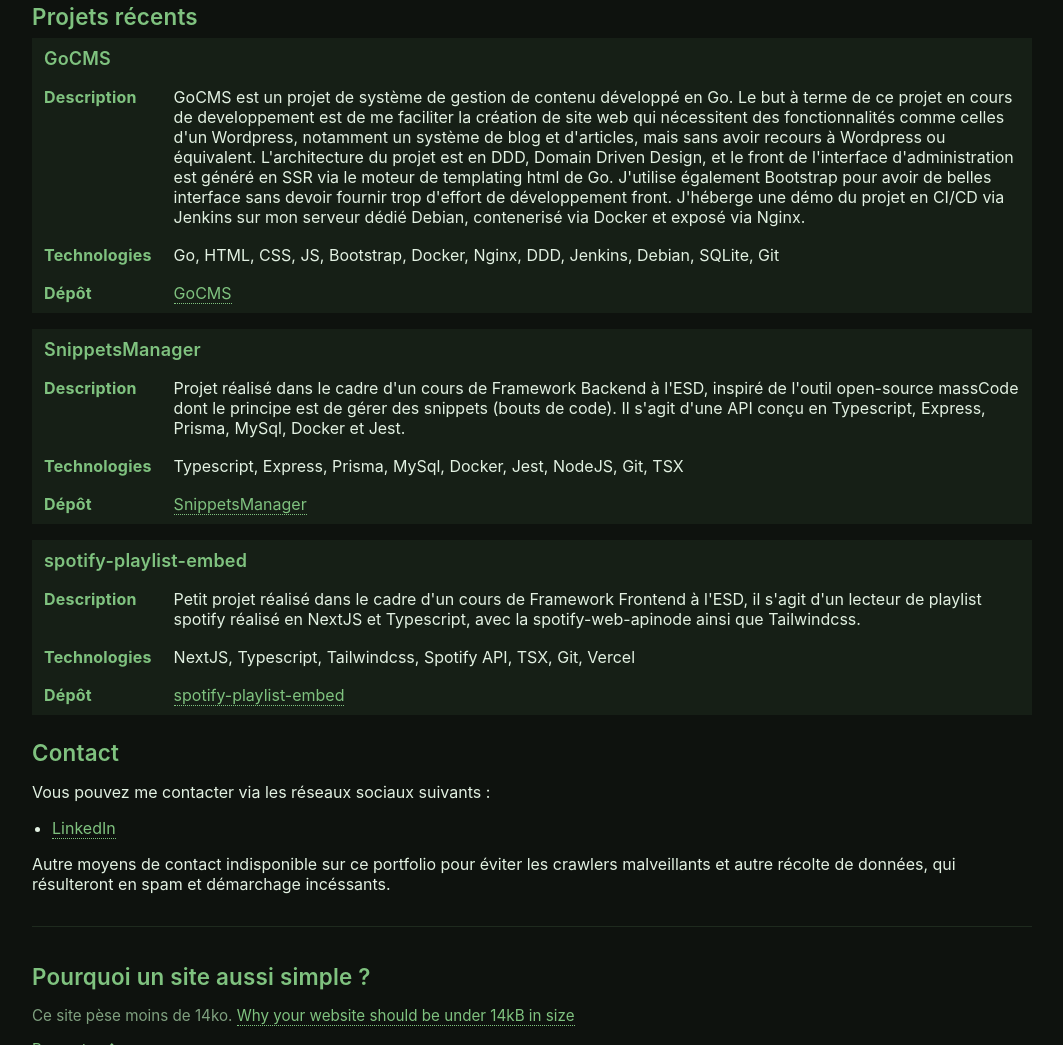
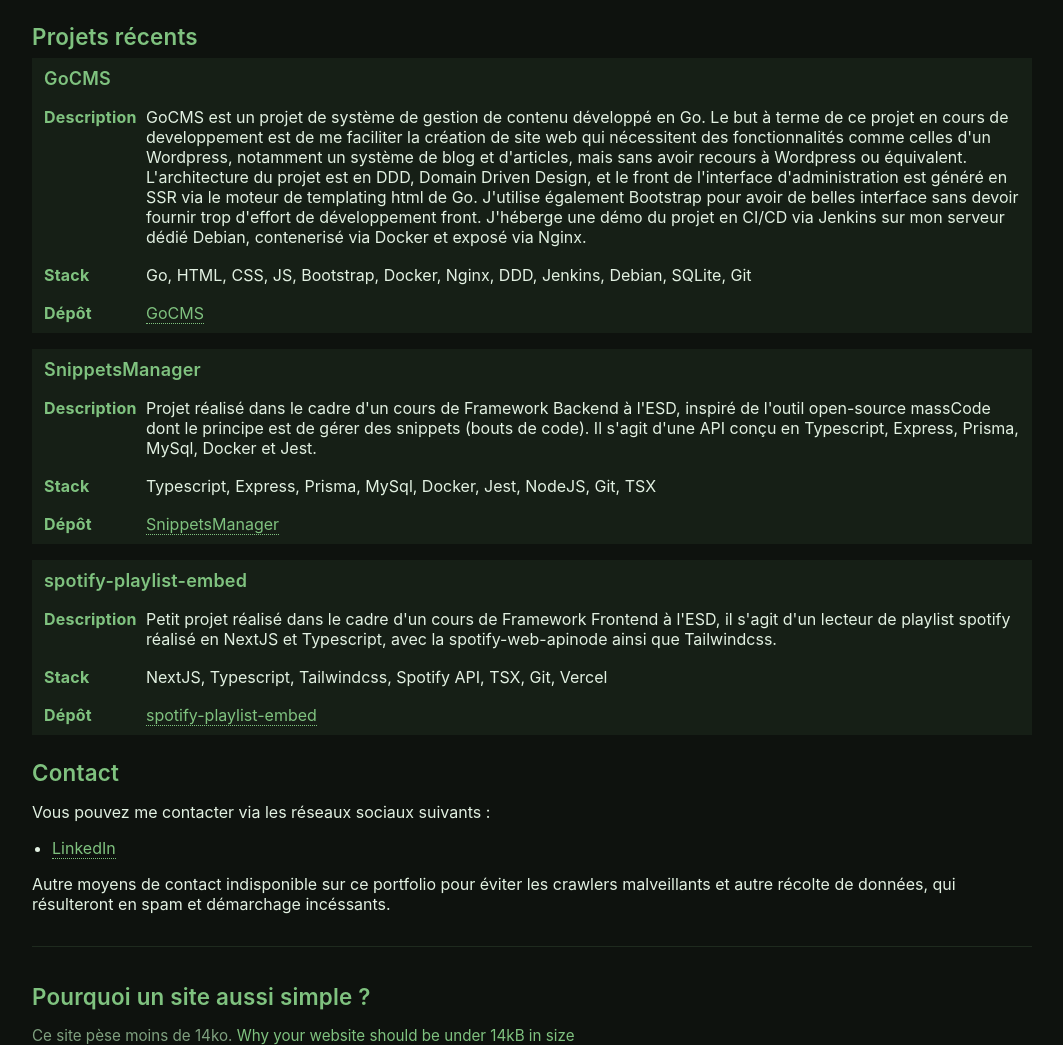
Before and after one commit to Floriansylvain/compact-portfolio, a plain HTML site: page index.html in a window 1280 px wide. Shown: the part 1863-2908 px from the top of the page, without its empty margins (108-1171 px from the left). Drawn offline with Linux system fonts and the light colour scheme.

Commit message:
feat: added back tables fixed layout

```diff
--- a/index.html
+++ b/index.html
@@ -54,6 +54,17 @@
             width: 100%;
             margin-bottom: 16px;
             overflow: hidden;
+            table-layout: fixed;
+        }
+
+        #experiences col:first-child,
+        #projets col:first-child {
+            width: 100px;
+        }
+
+        #experiences col:last-child,
+        #projets col:last-child {
+            width: 100%;
         }
 
         th,
@@ -413,7 +424,7 @@
                             via Nginx.</td>
                     </tr>
                     <tr>
-                        <th scope="row"><strong>Technologies</strong></th>
+                        <th scope="row"><strong>Stack</strong></th>
                         <td>Go, HTML, CSS, JS, Bootstrap, Docker, Nginx, DDD, Jenkins, Debian, SQLite, Git</td>
                     </tr>
                     <tr>
@@ -441,7 +452,7 @@
                             d'une API conçu en Typescript, Express, Prisma, MySql, Docker et Jest.</td>
                     </tr>
                     <tr>
-                        <th scope="row"><strong>Technologies</strong></th>
+                        <th scope="row"><strong>Stack</strong></th>
                         <td>Typescript, Express, Prisma, MySql, Docker, Jest, NodeJS, Git, TSX</td>
                     </tr>
                     <tr>
@@ -469,7 +480,7 @@
                             ainsi que Tailwindcss.</td>
                     </tr>
                     <tr>
-                        <th scope="row"><strong>Technologies</strong></th>
+                        <th scope="row"><strong>Stack</strong></th>
                         <td>NextJS, Typescript, Tailwindcss, Spotify API, TSX, Git, Vercel</td>
                     </tr>
                     <tr>
```
